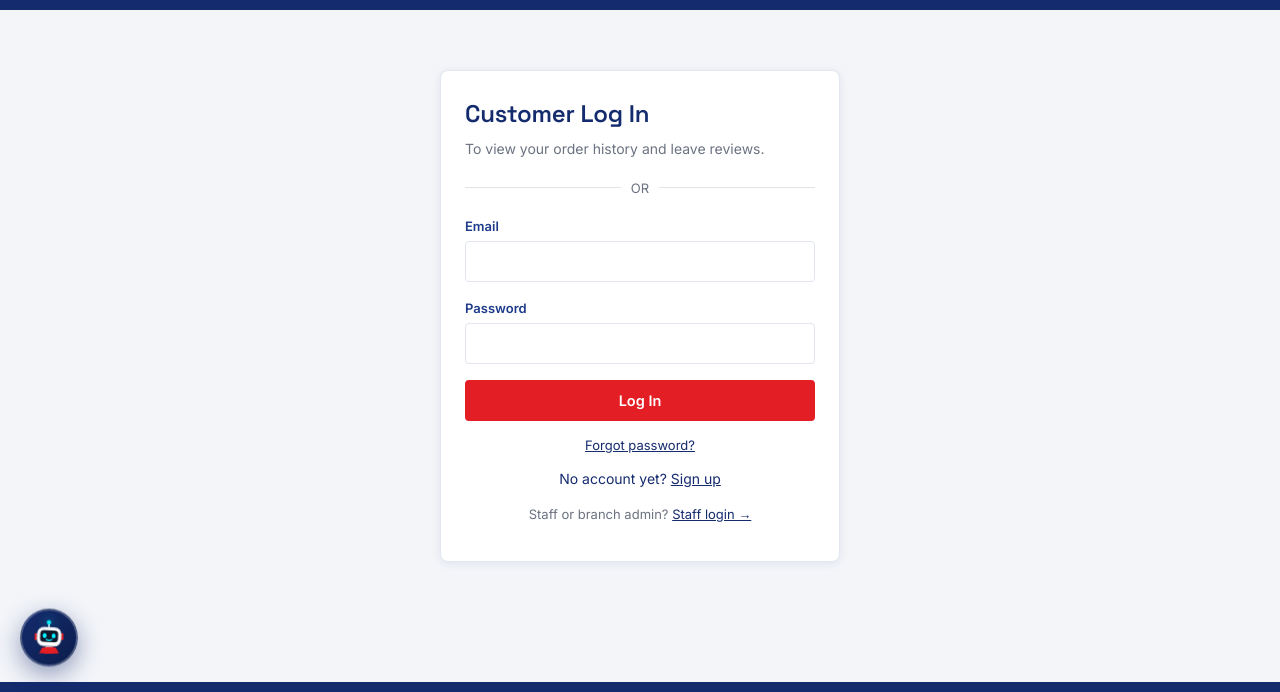
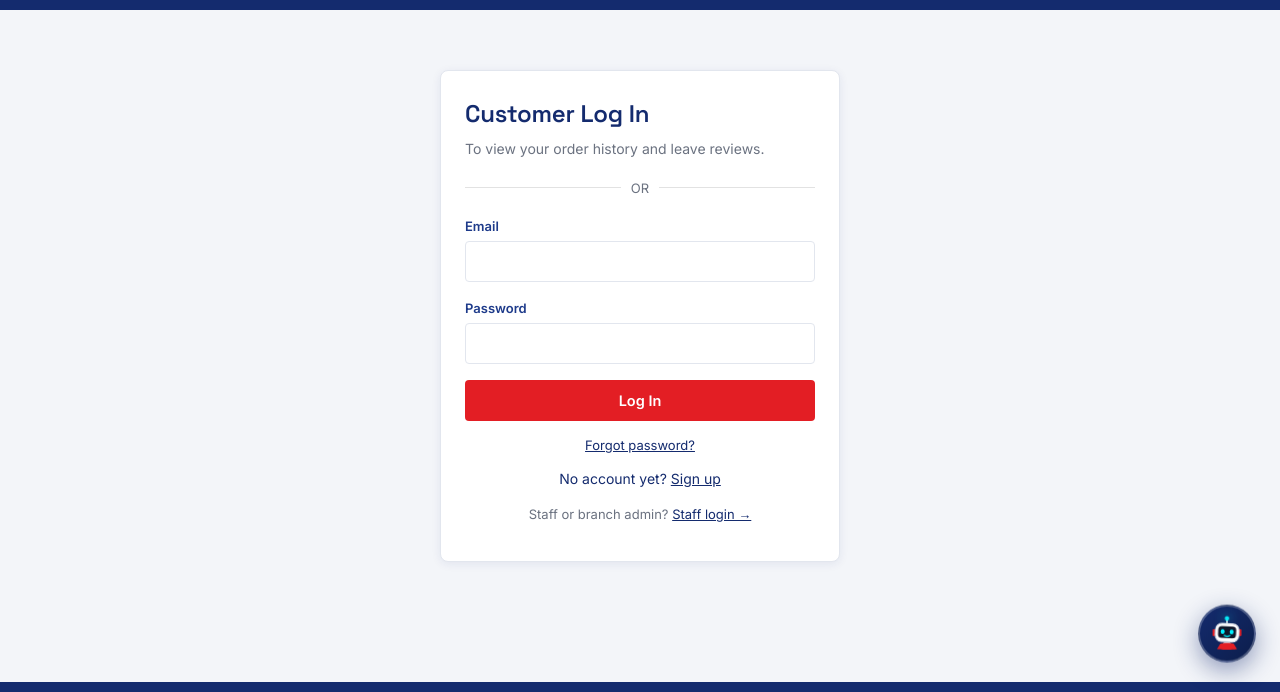
Before and after one commit to Vishwa-ops-jps/kudlugate_dtdc, a website: page dtdc/public/login.html in a window 1280 px wide. Shown: the part 108-800 px from the top of the page. Drawn offline with Linux system fonts and the light colour scheme; no server answers.

Commit message:
Move dynamic animated robot and chat panel to the right side

```diff
--- a/dtdc/public/css/style.css
+++ b/dtdc/public/css/style.css
@@ -231,8 +231,9 @@ section { padding: 56px 0; }
 /* ---------- Dynamic Animated AI Robot Button ---------- */
 .robot-ai-btn {
   position: fixed;
-  left: 20px;
-  bottom: 20px;
+  right: 24px;
+  bottom: 24px;
+  left: auto;
   z-index: 9999;
   width: 58px;
   height: 58px;
--- a/dtdc/public/js/chrome.js
+++ b/dtdc/public/js/chrome.js
@@ -97,7 +97,7 @@ function renderChrome() {
 
     const panel = document.createElement('div');
     panel.id = 'ai-panel';
-    panel.style.cssText = 'position:fixed;left:20px;bottom:86px;z-index:9999;width:340px;max-width:calc(100vw - 36px);height:440px;max-height:calc(100vh - 110px);background:#fff;border-radius:14px;box-shadow:0 8px 30px rgba(0,0,0,.3);display:none;flex-direction:column;overflow:hidden;font-family:inherit;';
+    panel.style.cssText = 'position:fixed;right:24px;left:auto;bottom:90px;z-index:9999;width:340px;max-width:calc(100vw - 36px);height:440px;max-height:calc(100vh - 110px);background:#fff;border-radius:14px;box-shadow:0 8px 30px rgba(0,0,0,.3);display:none;flex-direction:column;overflow:hidden;font-family:inherit;';
     panel.innerHTML = '<div style="background:#d71920;color:#fff;padding:12px 14px;font-weight:600;display:flex;justify-content:space-between;align-items:center;"><span>DK Enterprise Assistant</span><button type="button" id="ai-close" aria-label="Close" style="background:none;border:0;color:#fff;font-size:20px;cursor:pointer;">&times;</button></div>'
       + '<div id="ai-msgs" style="flex:1;overflow-y:auto;padding:12px;display:flex;flex-direction:column;gap:8px;background:#f6f6f6;"></div>'
       + '<div style="display:flex;gap:6px;padding:10px;border-top:1px solid #e5e5e5;background:#fff;"><input id="ai-input" type="text" maxlength="1000" placeholder="Ask about booking, rates..." style="flex:1;padding:9px 10px;border:1px solid #ccc;border-radius:8px;font-size:14px;"><button type="button" id="ai-send" style="background:#d71920;color:#fff;border:0;border-radius:8px;padding:0 14px;cursor:pointer;font-weight:600;">Send</button></div>';
--- a/dtdc/public/login.html
+++ b/dtdc/public/login.html
@@ -37,7 +37,7 @@
 
 <div id="site-footer"></div>
 <script src="/js/api.js"></script>
-<script src="/js/chrome.js?v=30"></script>
+<script src="/js/chrome.js?v=31"></script>
 <script>
 document.getElementById('login-btn').addEventListener('click', async () => {
   const email = document.getElementById('email').value.trim();
```
Also changed, not shown: dtdc/public/book.html (+1 -1 lines), dtdc/public/contact.html (+1 -1 lines), dtdc/public/dashboard.html (+1 -1 lines), dtdc/public/forgot-password.html (+1 -1 lines), dtdc/public/index.html (+2 -2 lines), dtdc/public/register.html (+1 -1 lines), dtdc/public/reset-password.html (+1 -1 lines), dtdc/public/reviews.html (+1 -1 lines).
